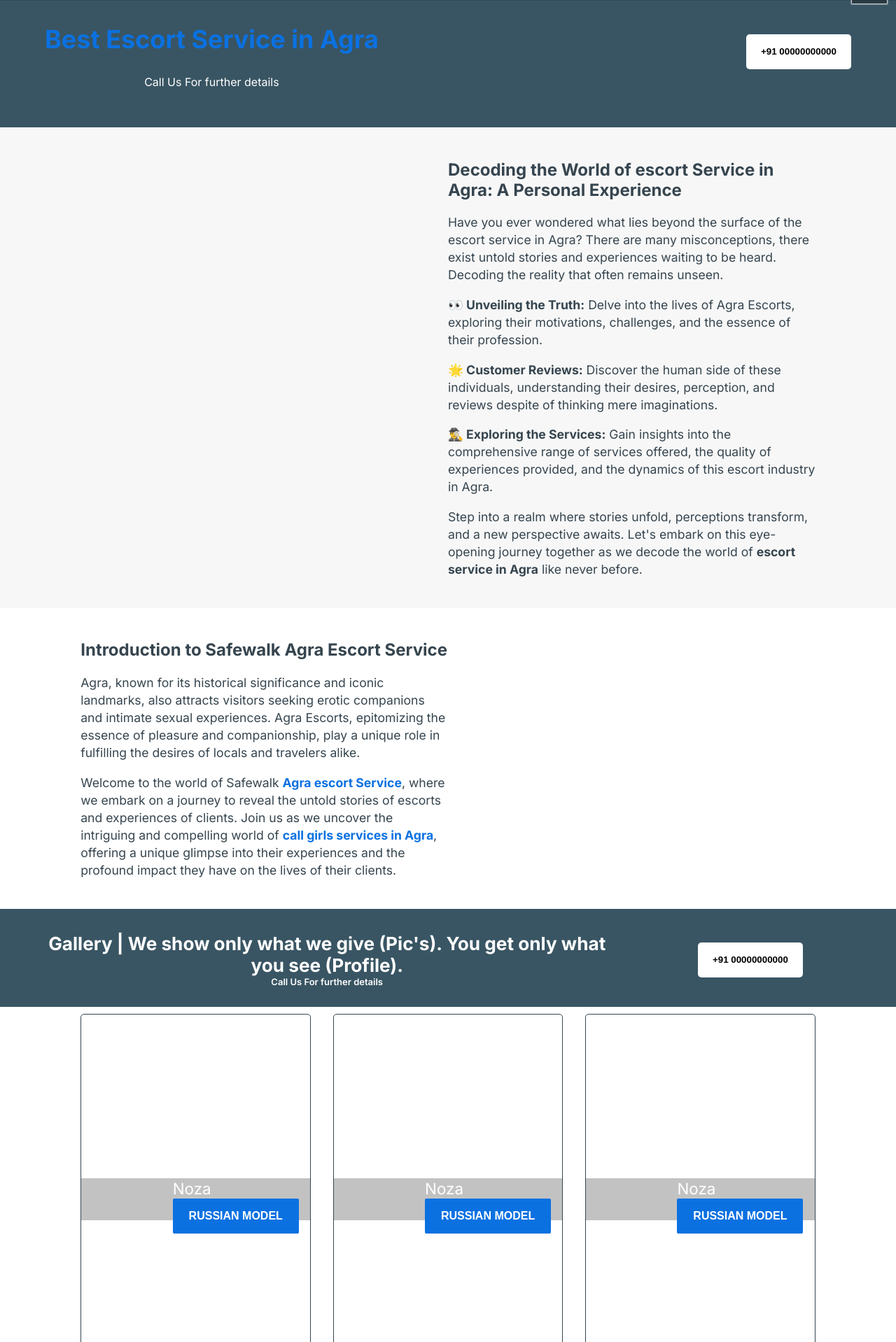
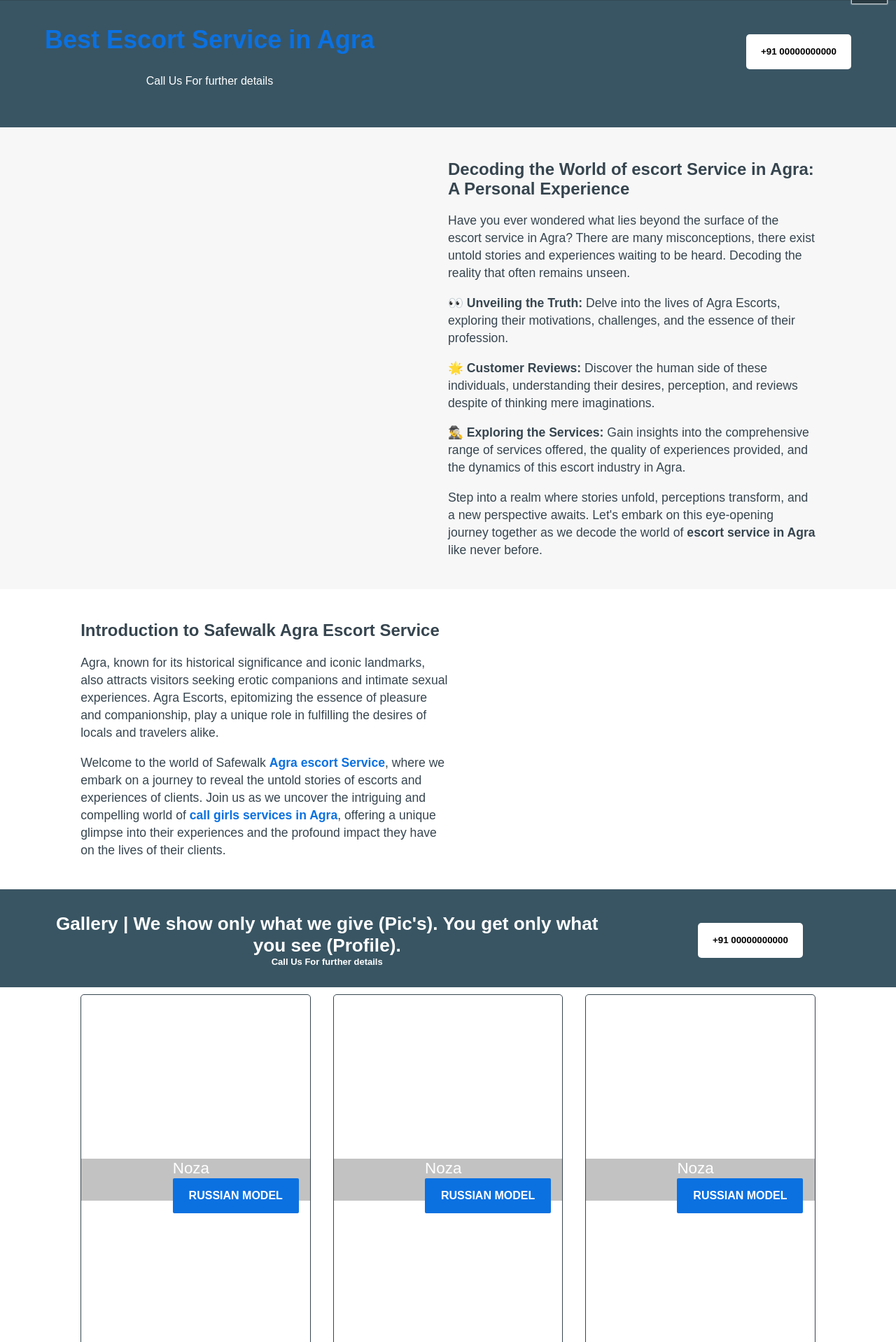
Before and after one commit to lazydesigner/safewalkagra, a PHP site: page / in a window 1280 px wide. Shown: the part 795-2713 px from the top of the page at 70% size. Run offline with PHP 8.4, Linux system fonts and the light colour scheme.

Commit message:
initial commit

```diff
--- a/index.php
+++ b/index.php
@@ -7,7 +7,7 @@
     <meta name="viewport" content="width=device-width, initial-scale=1.0">
     <link rel="preconnect" href="https://fonts.googleapis.com">
     <link rel="preconnect" href="https://fonts.gstatic.com" crossorigin>
-    <link href="https://fonts.googleapis.com/css2?family=Inter:wght@100..900&display=swap"  rel="stylesheet" media="print" onload="this.onload=null;this.removeAttribute('media');" async>
+    <!-- <link href="https://fonts.googleapis.com/css2?family=Inter:wght@100..900&display=swap"  rel="stylesheet" media="print" onload="this.onload=null;this.removeAttribute('media');" async> -->
     <?=$noindex ?>
     <title>Agra Escorts 0000000000 | Safewalk Network 24/7</title>
     <meta name="description" content="We offer top class Agra escorts at cash payment. All type of escorts available like Housewife, college girls, Russian models, etc">
@@ -25,6 +25,9 @@
     <link rel="stylesheet" href="<?= get_url() ?>css/index.css">
     <link rel="stylesheet" href="<?= get_url() ?>css/navbar.css">
     <style>
+        body{
+            font-family:Arial, Helvetica, sans-serif;
+        }
 .content-section .content-area a{
     font-weight: bold;color: var(--link-color);
 }</style>
```
